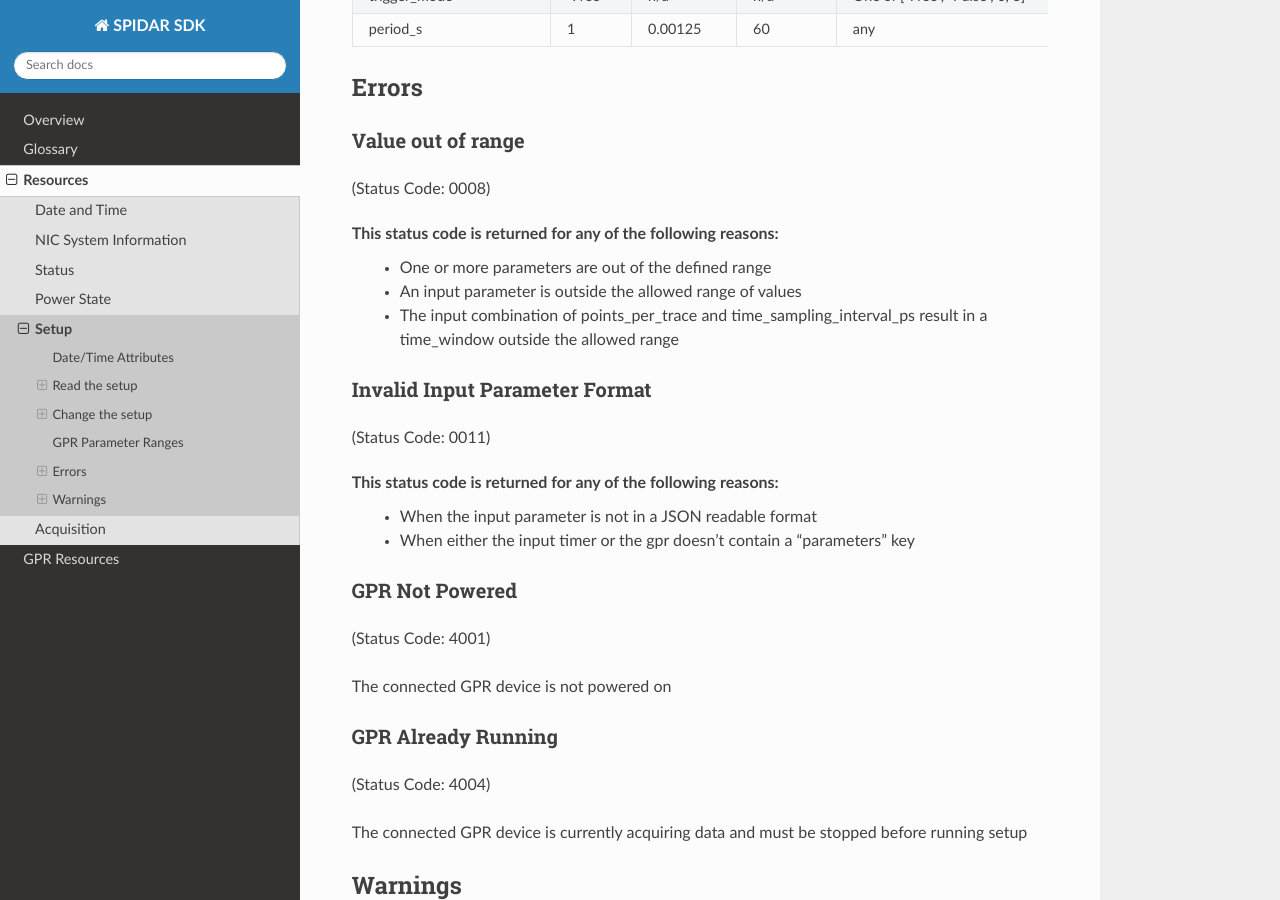
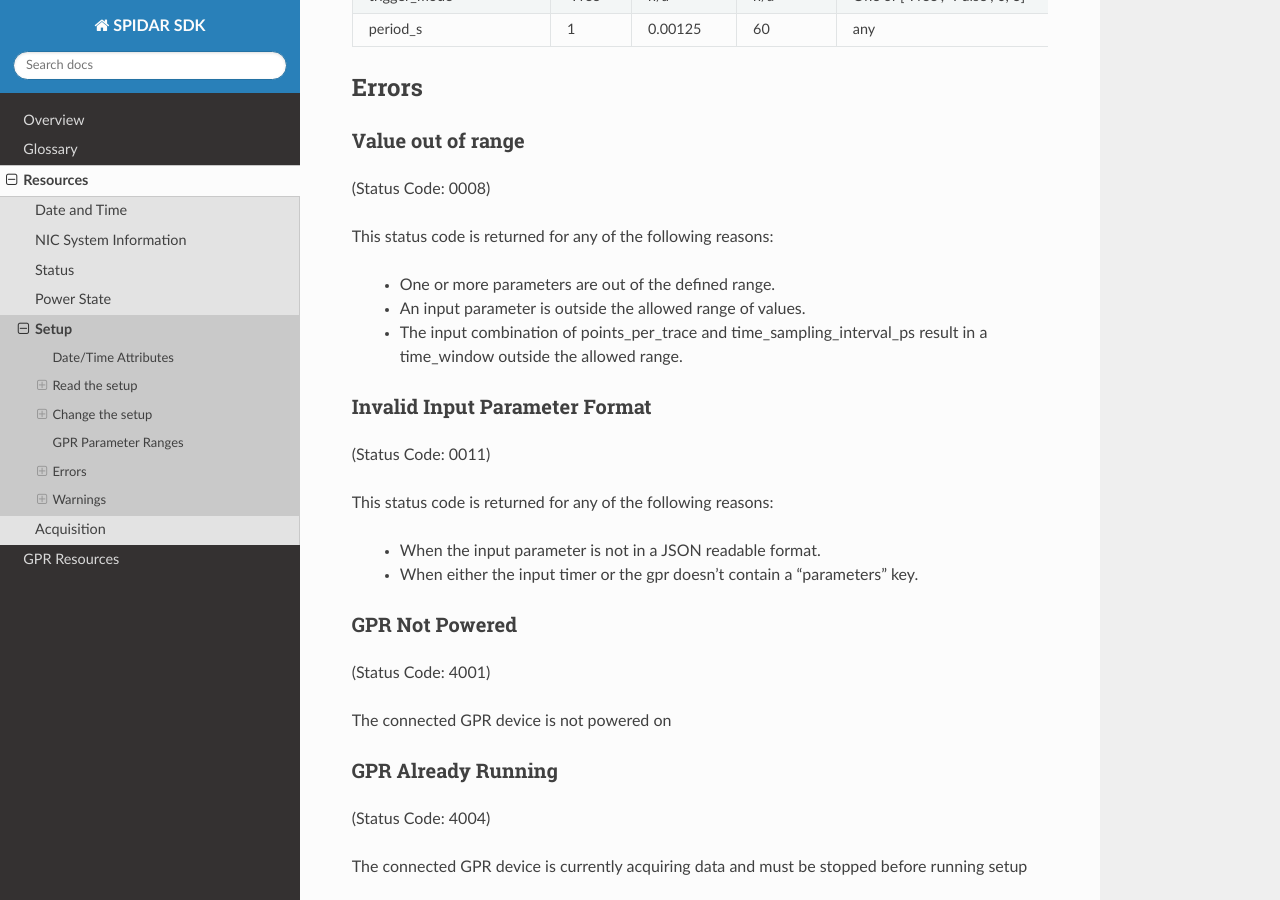
Before and after one commit to SensoftInc/spidar-sdk, a Sphinx documentation site: the page built from docs/setup.rst, in a window 1280 px wide and 900 px high, scrolled down 2383 px. Built offline with Sphinx 7.4.7 and the Read the Docs theme 2.0.0, drawn with Linux system fonts in a browser that asks for light colours.

```diff
--- a/docs/power.rst
+++ b/docs/power.rst
@@ -92,8 +92,9 @@ GPR Not Powered
 (Status Code: 4001)
 
 This status code is returned for any of the following reasons:
-    - The connected GPR device is not powered on
-    - The specified GPR device is not connected
+
+    - The connected GPR device is not powered on.
+    - The specified GPR device is not connected.
 
 
 GPR Type Not Supported
--- a/docs/setup.rst
+++ b/docs/setup.rst
@@ -185,17 +185,19 @@ Value out of range
 (Status Code: 0008)
 
 This status code is returned for any of the following reasons:
-    - One or more parameters are out of the defined range
-    - An input parameter is outside the allowed range of values
-    - The input combination of points_per_trace and time_sampling_interval_ps result in a time_window outside the allowed range
+
+    - One or more parameters are out of the defined range.
+    - An input parameter is outside the allowed range of values.
+    - The input combination of points_per_trace and time_sampling_interval_ps result in a time_window outside the allowed range.
 
 Invalid Input Parameter Format
 ------------------------------
 (Status Code: 0011)
 
 This status code is returned for any of the following reasons:
-    - When the input parameter is not in a JSON readable format
-    - When either the input timer or the gpr doesn't contain a "parameters" key
+
+    - When the input parameter is not in a JSON readable format.
+    - When either the input timer or the gpr doesn't contain a "parameters" key.
 
 GPR Not Powered
 ---------------
```
Also changed, not shown: docs/date_time.rst (+4 -4 lines), docs/gpr_system_info.rst (+4 -3 lines).
